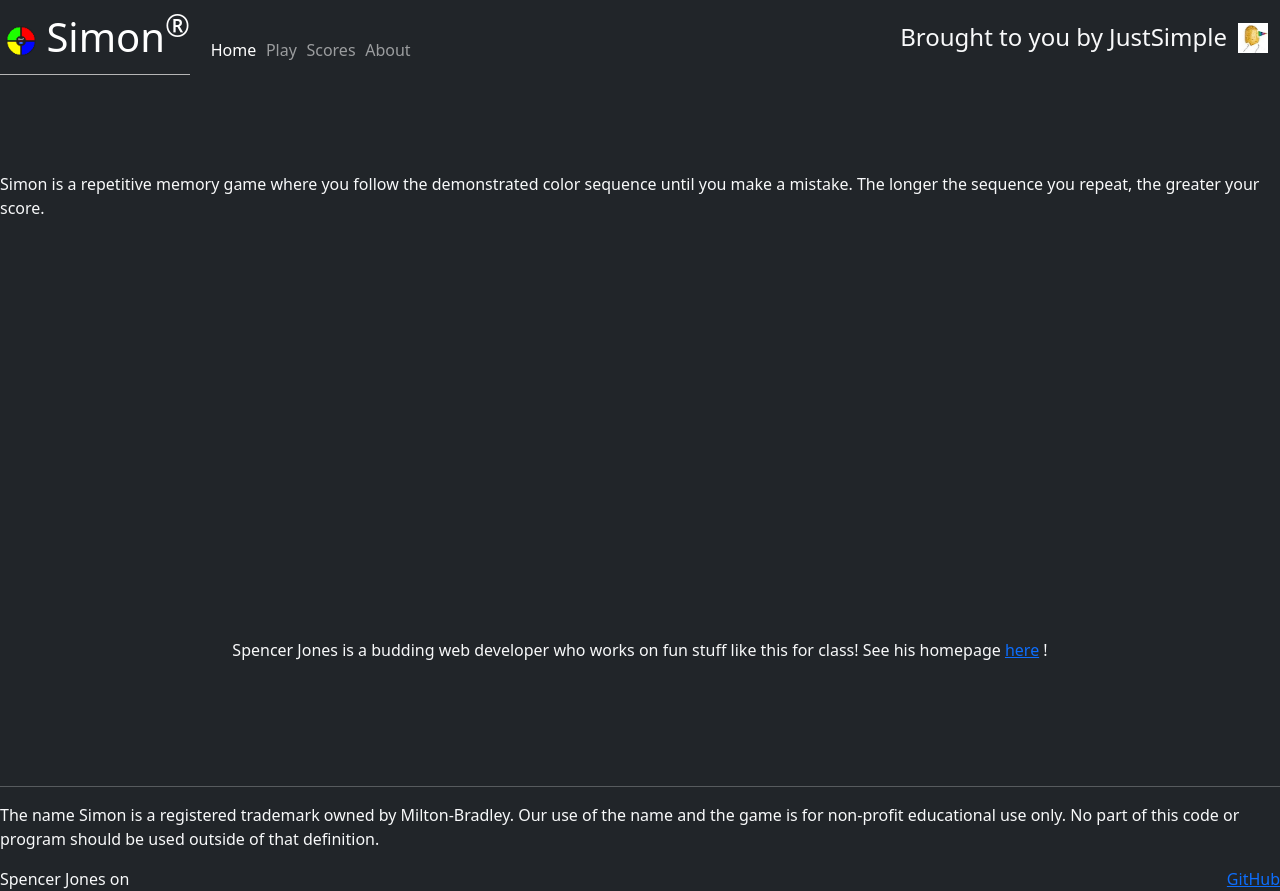
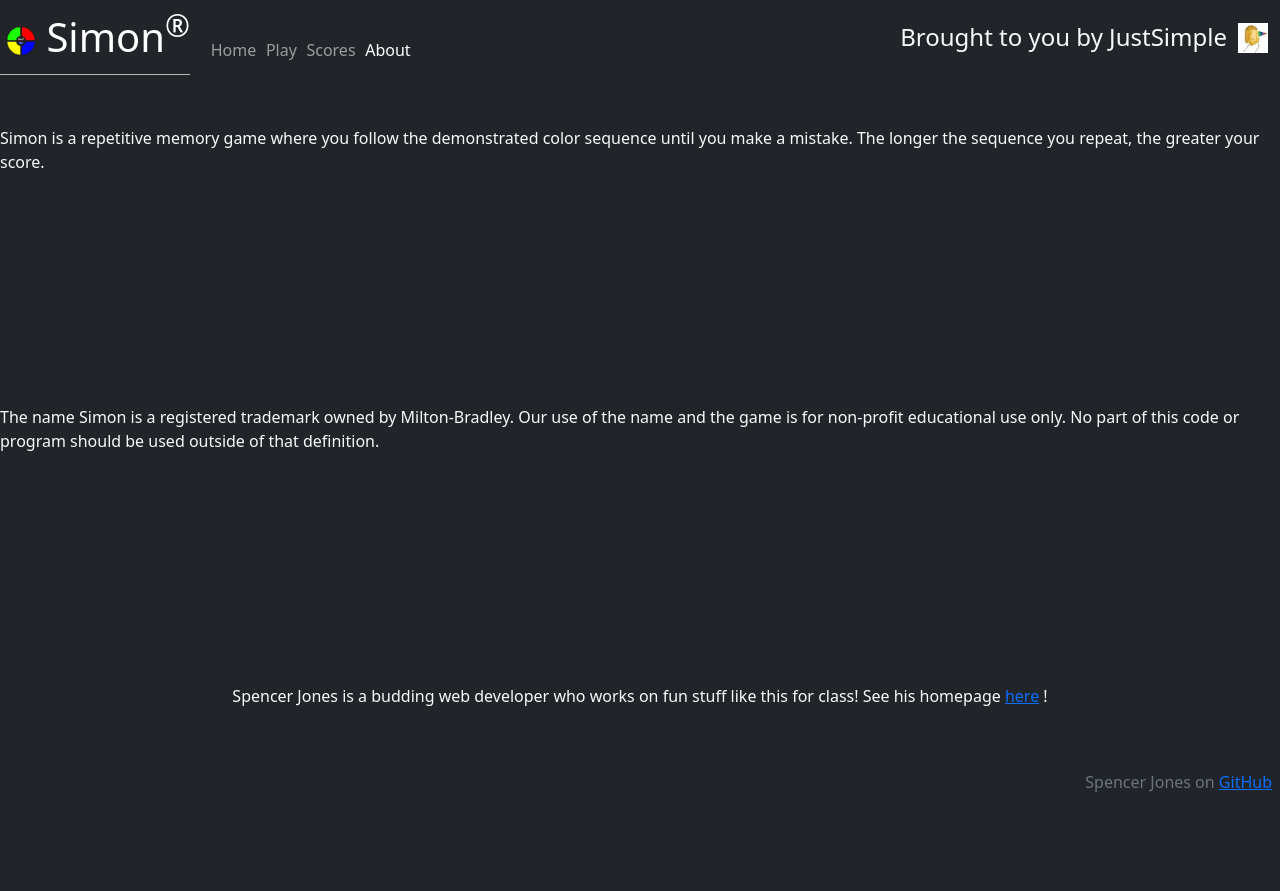
Before and after one commit to InDubitubly/simon, a plain HTML site: page about.html in a window 1280 px wide. After the commit the page ends 800 px from the top, so only its background shows below. Drawn offline with nearby package versions, Linux system fonts and the light colour scheme.

Commit message:
footer changed to css, header nav fixed

```diff
--- a/about.html
+++ b/about.html
@@ -26,13 +26,13 @@
         </a>
         <menu class="navbar-nav">
           <li class="nav-item">
-            <a class="nav-link active" href="index.html">Home</a></li>
+            <a class="nav-link" href="index.html">Home</a></li>
           <li class="nav-item">
             <a class="nav-link" href="play.html">Play</a></li>
           <li class="nav-item">
             <a class="nav-link" href="scores.html">Scores</a></li>
           <li class="nav-item">
-            <a class="nav-link" href="about.html">About</a></li>
+            <a class="nav-link active" href="about.html">About</a></li>
         </menu>
         <h4>
           Brought to you by JustSimple
@@ -49,21 +49,24 @@
       </p>
       <hr/>
       <p>
+        The name Simon is a registered trademark owned by Milton-Bradley. Our
+        use of the name and the game is for non-profit educational use only. No
+        part of this code or program should be used outside of that definition.
+      </p>
+      <hr>
+      <p>
         Spencer Jones is a budding web developer who works on fun stuff like
         this for class! See his homepage <a href="https://justsimple.click">
           here</a> !
       </p>
     </main>
 
-    <footer>
-      <hr />
-      <p>
-        The name Simon is a registered trademark owned by Milton-Bradley. Our
-        use of the name and the game is for non-profit educational use only. No
-        part of this code or program should be used outside of that definition.
-      </p>
-      <span class="text-reset">Spencer Jones on </span>
-      <a href="https://github.com/InDubitubly/simon">GitHub</a>
+    <footer class="bg-dark text-dark text-muted">
+      <span class="text-reset">
+        Spencer Jones on&nbsp
+        <a target="_blank" href="https://github.com/InDubitubly/simon">GitHub</a>
+      </span>
+      </div>
     </footer>
   </body>
 </html>
--- a/main.css
+++ b/main.css
@@ -20,6 +20,16 @@ body {
     flex: 0 30px;
   }
 
+  footer * {
+    float: right;
+  }
+
+  footer a {
+    padding-right: .5em;
+  }
+
+
+
   menu {
     flex: 1;
     display: flex;
@@ -40,10 +50,6 @@ body {
 
   menu .nav-item {
     padding: 0 0.3em;
-  }
-
-  footer a {
-    float: right;
   }
 
   #count {
```
Also changed, not shown: index.html (+6 -9 lines), play.html (+8 -11 lines), scores.html (+8 -11 lines).
